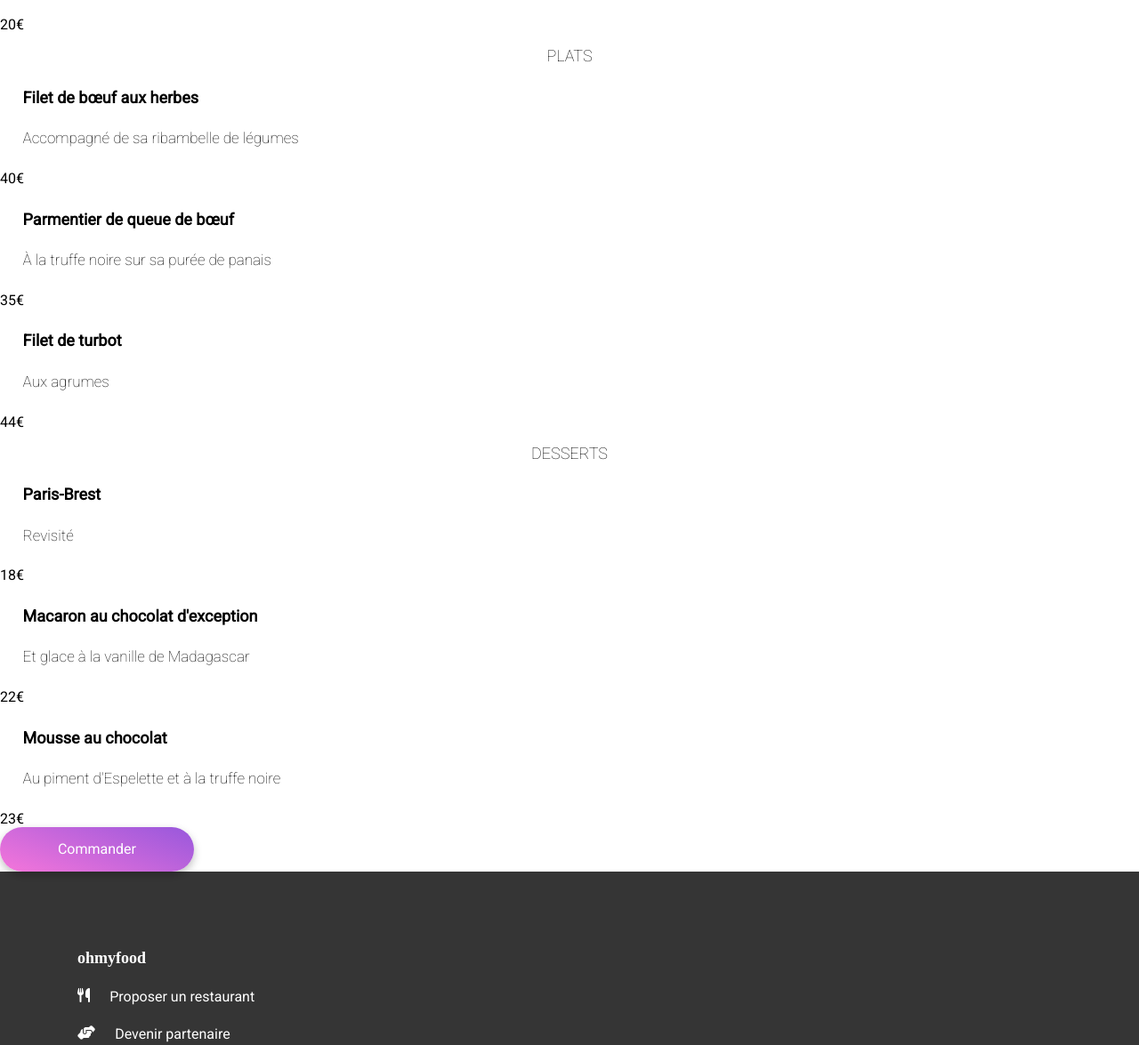
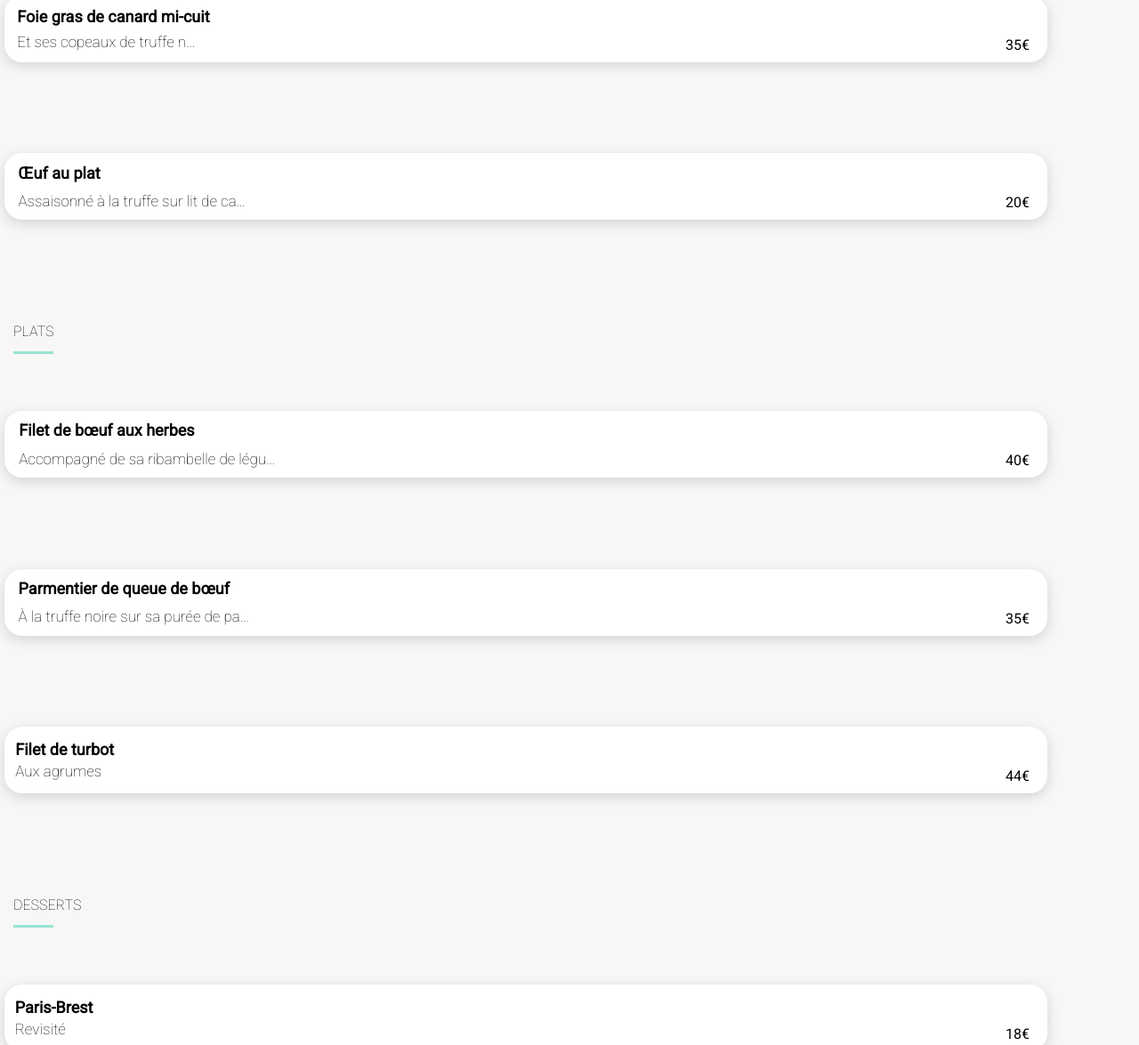
Before and after one commit to VikzG/Projet-OHMYFOOD, a plain HTML site: page Page1.html in a window 1280 px wide. Shown: the part 892-2067 px from the top of the page at 89% size. Drawn offline with Linux system fonts and the light colour scheme; a web font is replaced by a local one.

Commit message:
menu css mercredi

```diff
--- a/Page1.html
+++ b/Page1.html
@@ -23,64 +23,87 @@
 </header>
 
 <main>
+  <div class="main_deco">
    <div class=titre_menu_log> <h1 class="titre_menu">La Palette du goût</h1><i class="fa-regular fa-heart"></i> </div>
 <h2 class="partie_menu">ENTRÉES</h2>
-
+<div class="line_mint"></div>
+<div class="partie_colonne">
 <div class="card_menu">
+  <div class="card_menu_des">
     <h4>Fricassée d'escargots</h4>
     <h5>Au piment d'Espelette</h5>
-    <p>25€</p>
+  </div>
+    <p class="prix">25€</p>
 </div>
 <div class="card_menu">
+  <div class="card_menu_des">
     <h4>Foie gras de canard mi-cuit</h4>
     <h5>Et ses copeaux de truffe noire</h5>
-    <p>35€</p>
+  </div>
+  <p class="prix">35€</p>
 </div>
 <div class="card_menu">
+  <div class="card_menu_des">
     <h4>Œuf au plat</h4>
     <h5>Assaisonné à la truffe sur lit de caviar</h5>
-    <p>20€</p>
+  </div>
+  <p class="prix">20€</p>
+</div>
 </div>
 
 <h2 class="partie_menu">PLATS</h2>
-
+<div class="line_mint"></div>
+<div class="partie_colonne">
 <div class="card_menu">
+  <div class="card_menu_des">
     <h4>Filet de bœuf aux herbes</h4>
     <h5>Accompagné de sa ribambelle de légumes</h5>
-    <p>40€</p>
+  </div>
+  <p class="prix">40€</p>
 </div>
 <div class="card_menu">
+  <div class="card_menu_des">
     <h4>Parmentier de queue de bœuf</h4>
     <h5>À la truffe noire sur sa purée de panais</h5>
-    <p>35€</p>
+  </div>
+  <p class="prix">35€</p>
 </div>
 <div class="card_menu">
+  <div class="card_menu_des">
     <h4>Filet de turbot</h4>
     <h5>Aux agrumes</h5>
-    <p>44€</p>
+  </div>
+  <p class="prix">44€</p>
+</div>
 </div>
 
 <h2 class="partie_menu">DESSERTS</h2>
-
+<div class="line_mint"></div>
+<div class="partie_colonne">
 <div class="card_menu">
+  <div class="card_menu_des">
     <h4>Paris-Brest</h4>
     <h5>Revisité</h5>
-    <p>18€</p>
+  </div>
+  <p class="prix">18€</p>
 </div>
 <div class="card_menu">
+  <div class="card_menu_des">
     <h4>Macaron au chocolat d'exception</h4>
     <h5>Et glace à la vanille de Madagascar</h5>
-    <p>22€</p>
+  </div>
+  <p class="prix">22€</p>
 </div>
 <div class="card_menu">
+  <div class="card_menu_des">
     <h4>Mousse au chocolat</h4>
     <h5>Au piment d'Espelette et à la truffe noire</h5>
-    <p>23€</p>
+  </div>
+  <p class="prix">23€</p>
 </div>
-
-<button class="btnstyle" type="button">Commander</button>
 </div>
-
+<button class="btnstyle2" type="button">Commander</button>
+</div>
 </main>
 <footer>
     <div class="footercolonne">
@@ -100,6 +123,7 @@
         <li><a href="#">Contact</a></li>
       </ul>
     </div>
+  </div>
   </footer>
     </body>
         </html>
--- a/SASS/utils/_variables.scss
+++ b/SASS/utils/_variables.scss
@@ -7,4 +7,4 @@ $light-grey : #EAEAEA;
 $grey : #7E7E7E;
 $dark-grey : #353535;
 $light-purple: #F5EDFF;
-$gradient-style: linear-gradient(200.64deg, #9356DC -5.2%, #FF79DA 110.74%);
+$very_light_grey:#F7F7F7;
--- a/style.scss
+++ b/style.scss
@@ -44,7 +44,9 @@ h5 {
     font-family: 'Roboto', sans-serif;
     font-weight: 300;
     font-size: 17px;
-    margin: 2%
+    margin: 2%;
+    overflow: hidden;
+    text-overflow: ellipsis;
 }
 
 p {
@@ -325,12 +327,124 @@ a {
     opacity: 1;
 }
 
+/* Style ajouté pour les menus */
+
 .imgcard_pages {
 
     width: 100%;
     height: 275px;
     object-fit: cover;
     display: block;
+}
+
+.titre_menu {
+
+    font-family: 'Shrikhand';
+    font-weight: 400;
+    font-size: 28px;
+}
+
+.titre_menu_log {
+
+    display: flex;
+    flex-direction: row;
+    justify-content: flex-start;
+    align-items: center;
+    margin-left: 15px;
+    font-size: 25px;
+    gap: 8%;
+    padding-top: 10%;
+}
+
+.partie_menu {
+
+    font-family: 'Roboto', sans-serif;
+    font-weight: 300;
+    font-size: 16px;
+    display: flex;
+    justify-self: flex-start;
+    margin-left: 15px;
+}
+
+.line_mint {
+
+    border-top: solid;
+    color: $mint;
+    width: 45px;
+    margin-left: 15px;
+    margin-bottom: 5%;
+
+}
+
+.card_menu {
+
+    display: flex;
+    flex-direction: row;
+    max-width: 90%;
+    margin-bottom: 8%;
+    justify-content: space-between;
+    padding-left: 10px;
+    padding-right: 10px;
+    align-items: center;
+    box-shadow: 0px 4px 15px rgba(0, 0, 0, 0.15);
+    border-radius: 20px;
+    height: 75px;
+    background-color: #ffffff;
+    white-space: nowrap;
+    margin-left: 5px;
+}
+
+.card_menu_des {
+
+    display: flex;
+    flex-direction: column;
+}
+
+.partie_colonne  {
+
+    display: flex;
+    flex-direction: column;
+    justify-content: center;
+}
+
+.prix {
+
+    display: flex;
+    align-self: flex-end;
+
+    margin-bottom: 10px;
+    margin-right: 10px;
+}
+
+.btnstyle2 {
+
+    width:218px;
+    height:50px;
+    font-family: 'Roboto', sans-serif;
+    font-weight: 500;
+    font-size: 16px;
+    margin-bottom: 10%;
+    margin-left: 22%;
+
+    color: white;
+    background: linear-gradient(200.64deg, #9356DC -5.2%, #FF79DA 110.74%);
+    box-shadow: 0px 4px 10px rgba(0, 0, 0, 0.25);
+    border-radius: 25px;
+    border: 0;
+    filter: brightness(1);
+    transition: filter 500ms, box-shadow 500ms ease-in-out;
+}
+
+.btnstyle2:active {
+
+    filter:brightness(1.25);
+    box-shadow: 0px 4px 15px rgba(0, 0, 0, 0.25);
+}
+
+.main_deco {
+
+    border-radius: 10%;
+    background-color: $very_light_grey;
 }
 
 
```
Also changed, not shown: style.css, 1 other file.
